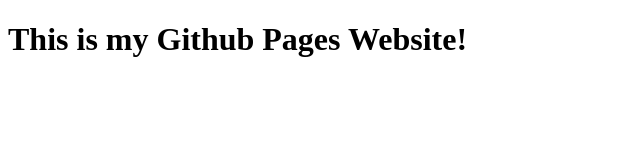
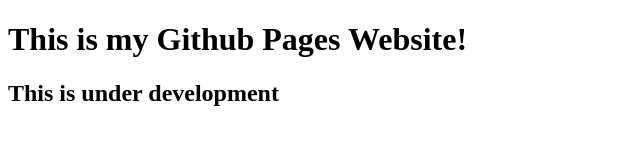
Before and after one commit to cj-aquin/cj-aquin.github.io, a plain HTML site: page index.html in a window 1280 px wide. Shown: the whole page, without its empty margins (0-640 px from the left). Drawn offline with Linux system fonts and the light colour scheme.

Commit message:
Added a message

```diff
--- a/index.html
+++ b/index.html
@@ -5,5 +5,6 @@
      </head>
      <body>
         <h1>This is my Github Pages Website!</h1>
+        <h2>This is under development</h2>
      </body>
 </html>
```
